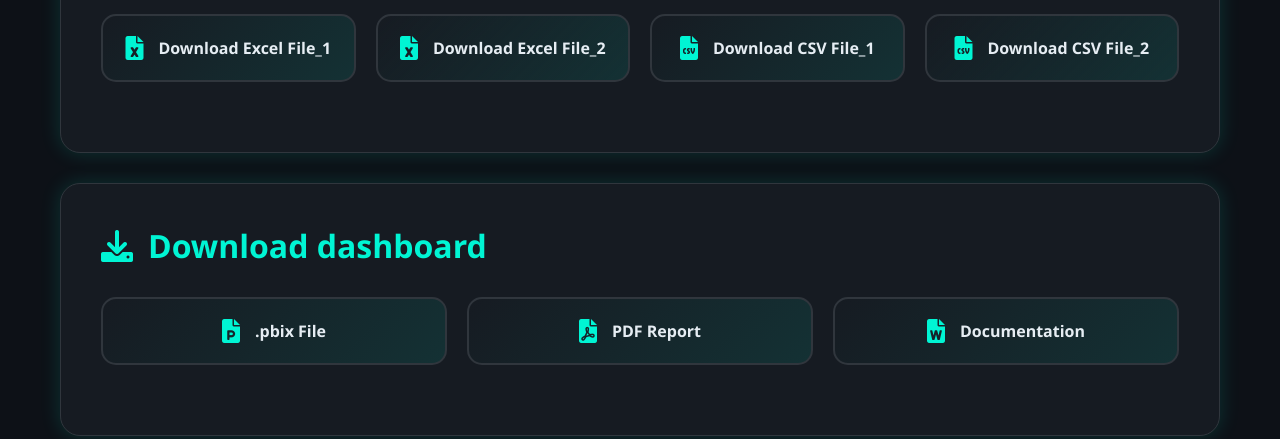
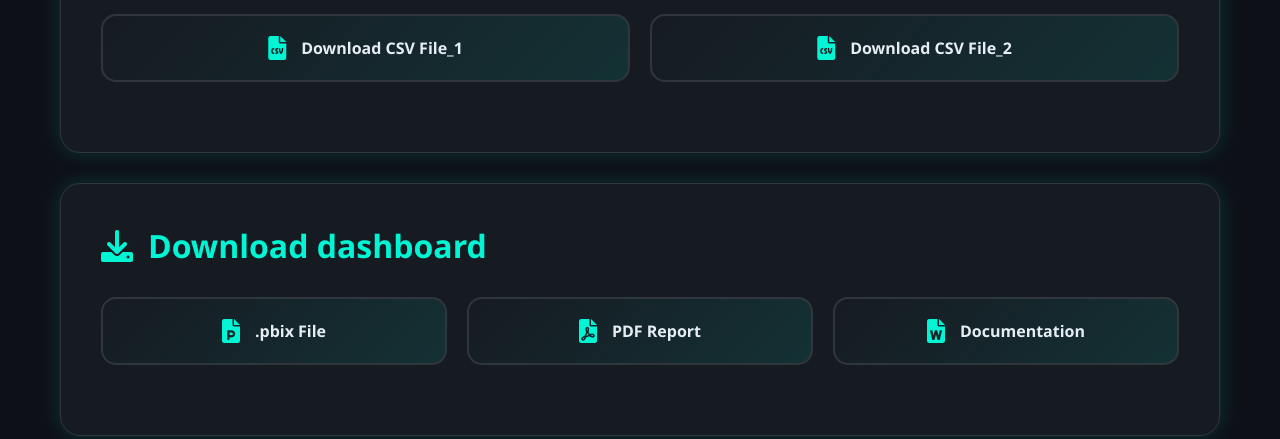
Before and after one commit to ARYAN8521/visualization-project_2, a plain HTML site: page index.html in a window 1280 px wide. Shown: the part 661-1100 px from the top of the page. Drawn offline with Linux system fonts and the light colour scheme.

Commit message:
Update index.html

```diff
--- a/index.html
+++ b/index.html
@@ -100,16 +100,6 @@
         <section class="section">
             <h2><i class="fas fa-database"></i> Source Data</h2>
             <div class="grid">
-                <a href="newbi2.xlsx" download class="btn">
-                    <i class="fas fa-file-excel"></i>
-                    <span>Download Excel File_1</span>
-                </a>
-
-                <a href="newbi2.xlsx" download class="btn">
-                    <i class="fas fa-file-excel"></i>
-                    <span>Download Excel File_2</span>
-                </a>
-
 
                 <a href="newbi2.csv" download class="btn">
                     <i class="fas fa-file-csv"></i>
```
